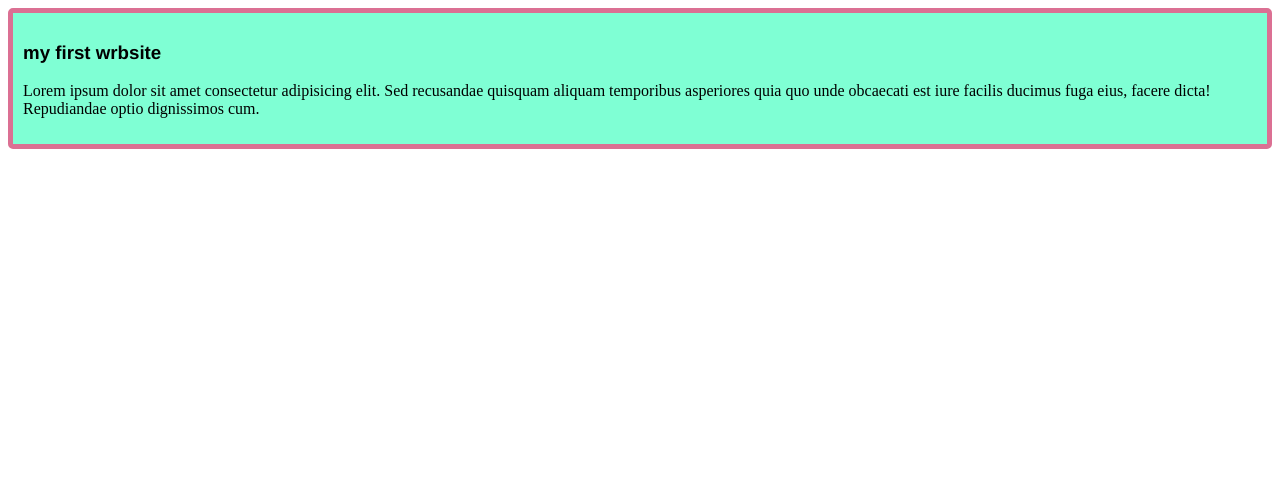
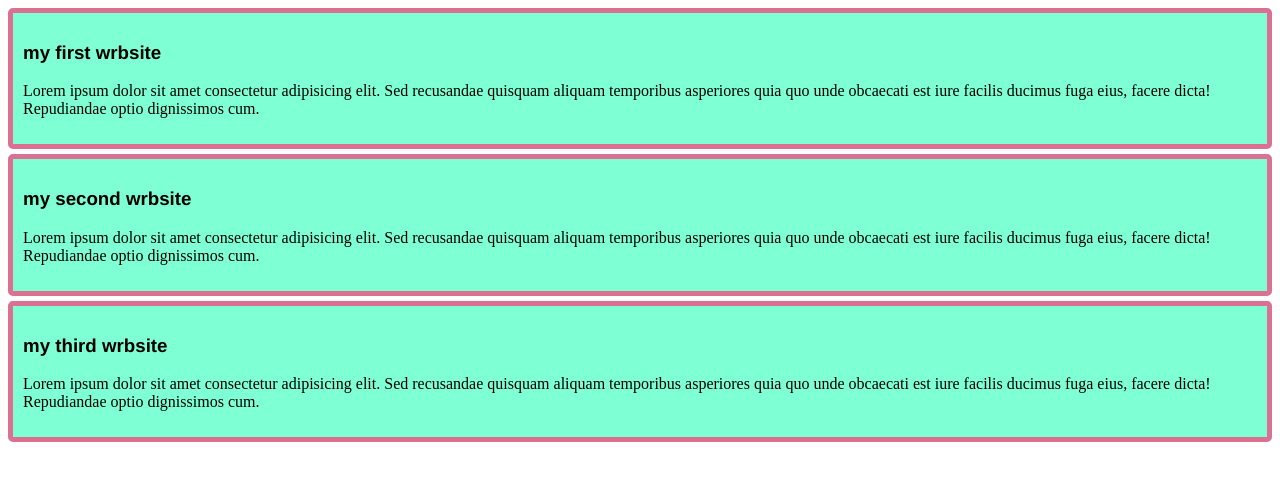
Before and after one commit to mdtaosim/my-simple-website, a plain HTML site: page index.html in a window 1280 px wide. Drawn offline with Linux system fonts and the light colour scheme.

Commit message:
third commit

```diff
--- a/index.html
+++ b/index.html
@@ -11,5 +11,13 @@
             <h3 class="fama">my first wrbsite</h3>
             <p>Lorem ipsum dolor sit amet consectetur adipisicing elit. Sed recusandae quisquam aliquam temporibus asperiores quia quo unde obcaecati est iure facilis ducimus fuga eius, facere dicta! Repudiandae optio dignissimos cum.</p>
         </div>
+        <div>
+            <h3 class="fama">my second wrbsite</h3>
+            <p>Lorem ipsum dolor sit amet consectetur adipisicing elit. Sed recusandae quisquam aliquam temporibus asperiores quia quo unde obcaecati est iure facilis ducimus fuga eius, facere dicta! Repudiandae optio dignissimos cum.</p>
+        </div>
+        <div>
+            <h3 class="fama">my third wrbsite</h3>
+            <p>Lorem ipsum dolor sit amet consectetur adipisicing elit. Sed recusandae quisquam aliquam temporibus asperiores quia quo unde obcaecati est iure facilis ducimus fuga eius, facere dicta! Repudiandae optio dignissimos cum.</p>
+        </div>
     </body>
 </html
--- a/styles/blog.css
+++ b/styles/blog.css
@@ -3,6 +3,7 @@ div{
     border: 5px solid palevioletred;
     border-radius: 5px;
     padding: 10px;
+    margin-bottom: 5px;
 }
 .fama{
     font-family: 'Franklin Gothic Medium', 'Arial Narrow', Arial, sans-serif;
```
